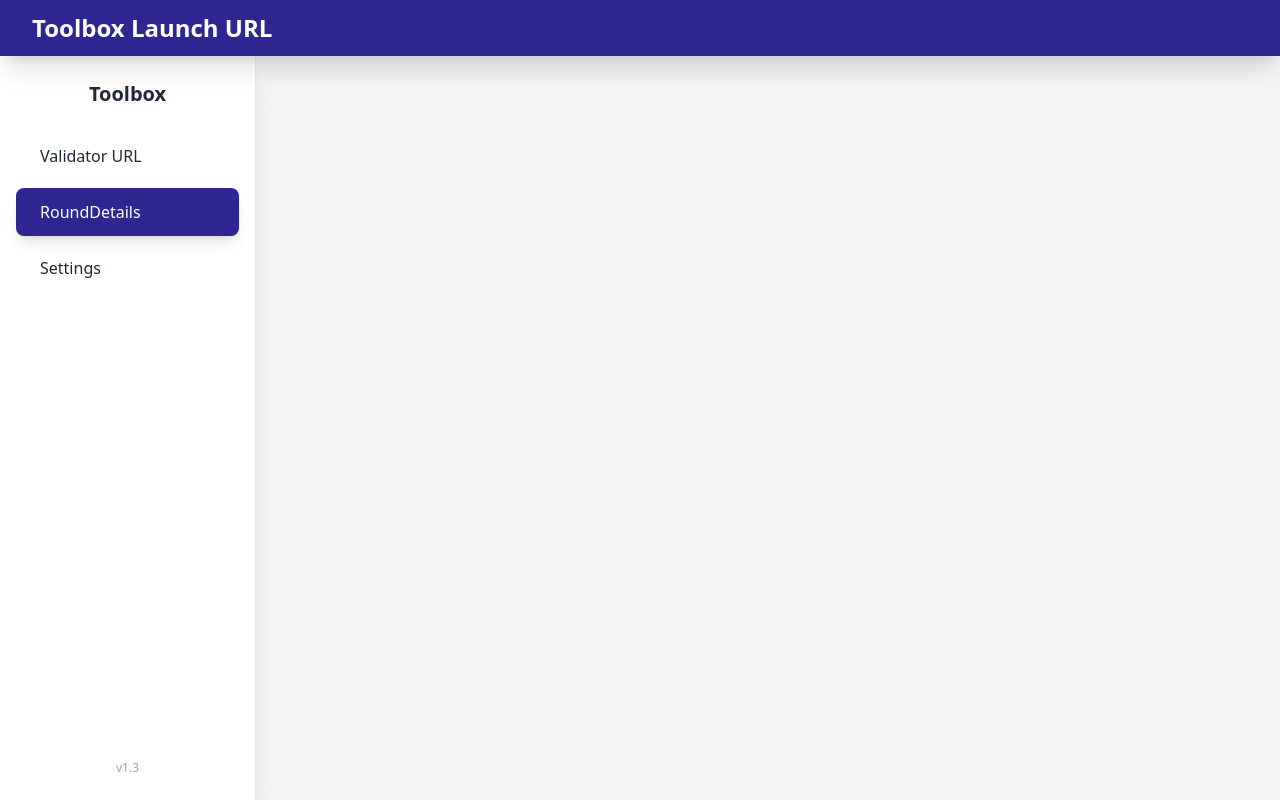
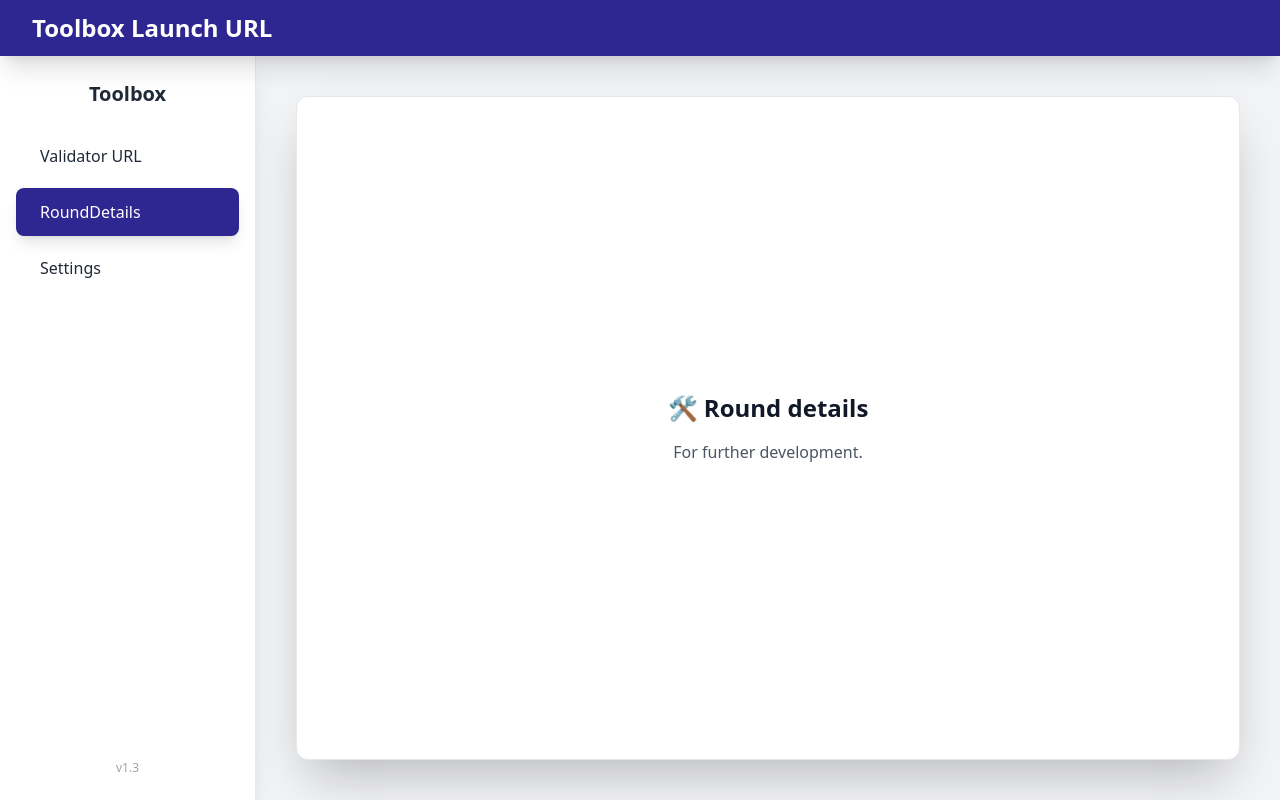
Before and after one commit to IlyaDevN/LaunchURLTest, a Next.js app: page / in a window 1280 px wide. Both pictures are taken after a click on the button "RoundDetails". Built offline with nearby package versions, Linux system fonts and the light colour scheme.

Commit message:
fix: Connect RoundDetails correctly

```diff
--- a/components/RoundDetails.jsx
+++ b/components/RoundDetails.jsx
@@ -4,7 +4,7 @@ const RoundDetails = () => {
     return (
         <div className="h-full flex flex-col justify-center items-center p-6 bg-white rounded-xl shadow-2xl border border-gray-200 min-h-[500px]">
             <h2 className="text-2xl font-bold text-gray-900 mb-4">
-                🛠️ Application settings
+                🛠️ Round details
             </h2>
             <p className="text-gray-600 text-center">
                 For further development.
--- a/pages/index.jsx
+++ b/pages/index.jsx
@@ -12,6 +12,8 @@ export default function HomePage() {
     switch (activeTab) {
       case "validator":
         return <UrlCheckerForm />;
+      case "roundDetails":
+        return <RoundDetails />;
       case "settings":
         return <SettingsPanel />;
       default:
```
